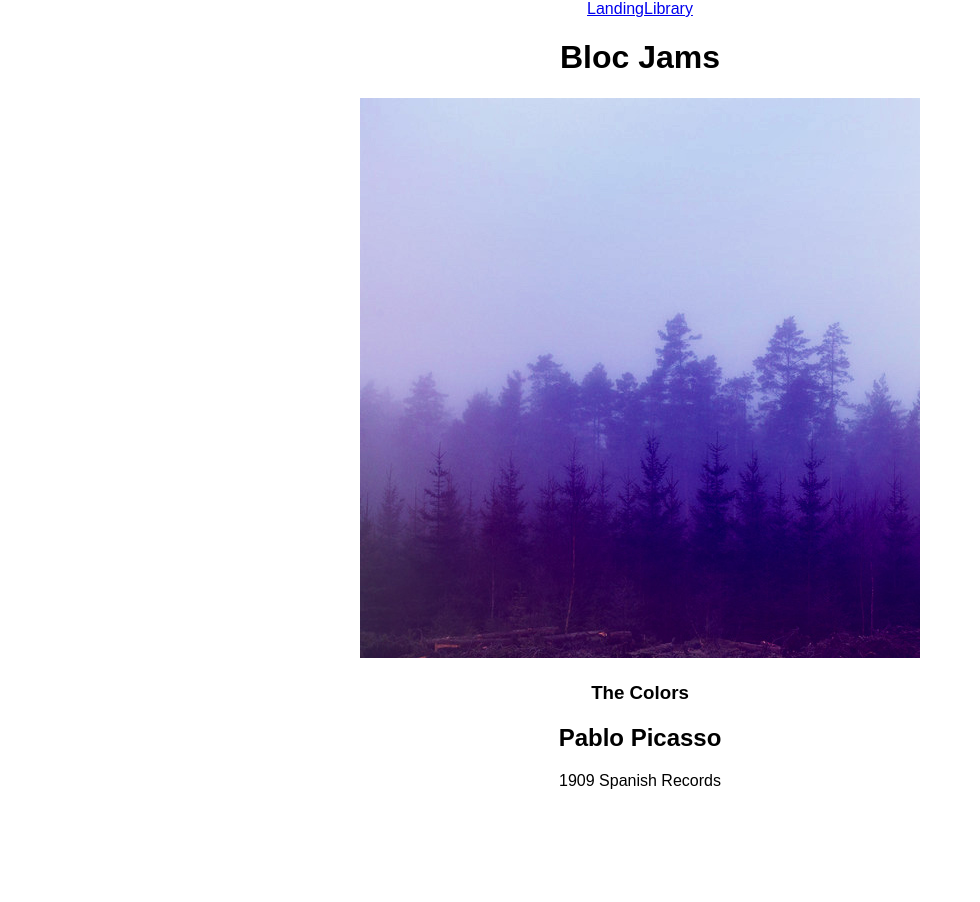
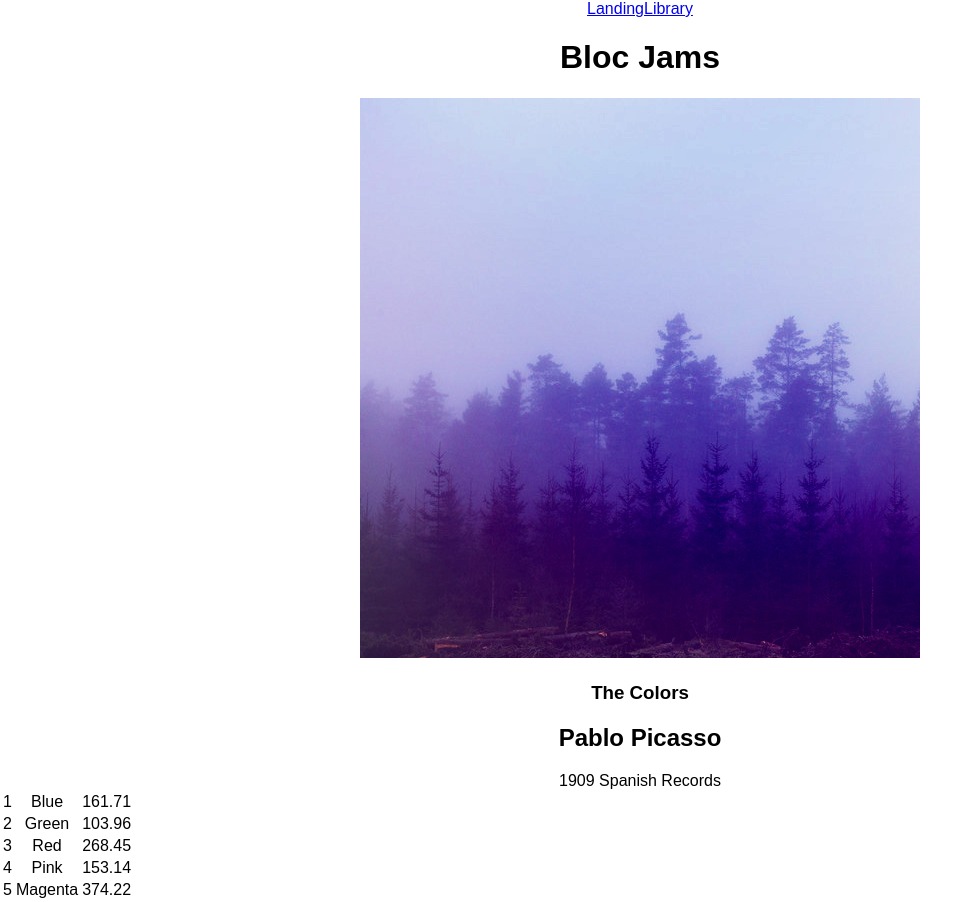
Before and after one commit to cahcnc91/bloc-jams-react, a React (Create React App) app: page /album/the-colors in a window 1280 px wide. Shown: the whole page, without its empty margins (0-980 px from the left). Before the commit the page ends 800 px from the top, so only its background shows below. Built offline with nearby package versions, Linux system fonts and the light colour scheme.

Commit message:
added table rows using .map

```diff
--- a/src/components/Album.js
+++ b/src/components/Album.js
@@ -37,6 +37,14 @@
             <col id="song-duration-column" />
           </colgroup>
           <tbody>
+            {this.state.album.songs.map( (song, index) =>
+              <tr key={index}>
+                <td>{index+1}</td>
+                <td>{song.title}</td>
+                <td>{song.duration}</td>
+              </tr>
+              )
+            }
            </tbody>
          </table>
        </section>
```
Lines whose indentation alone changed are shown as unchanged.
